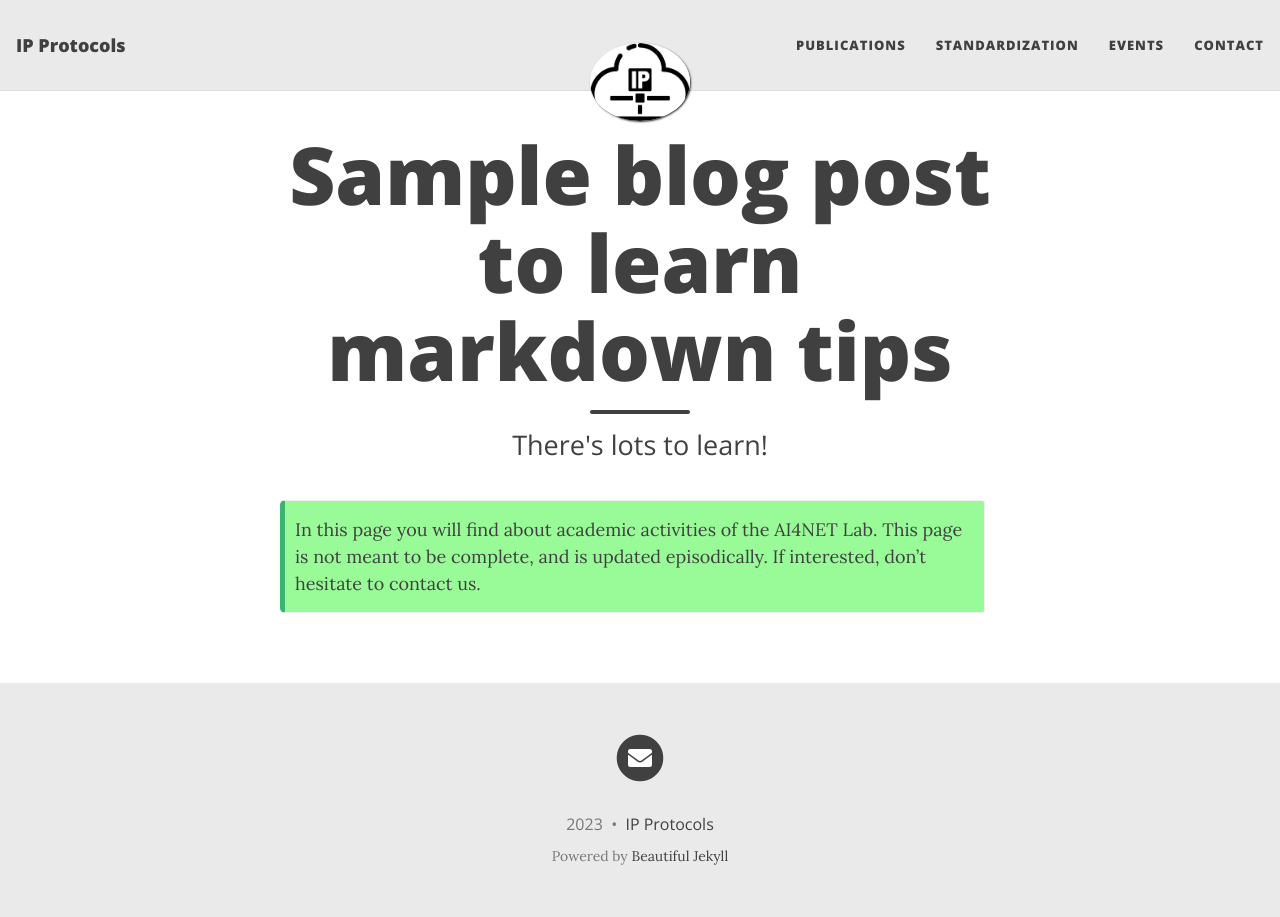
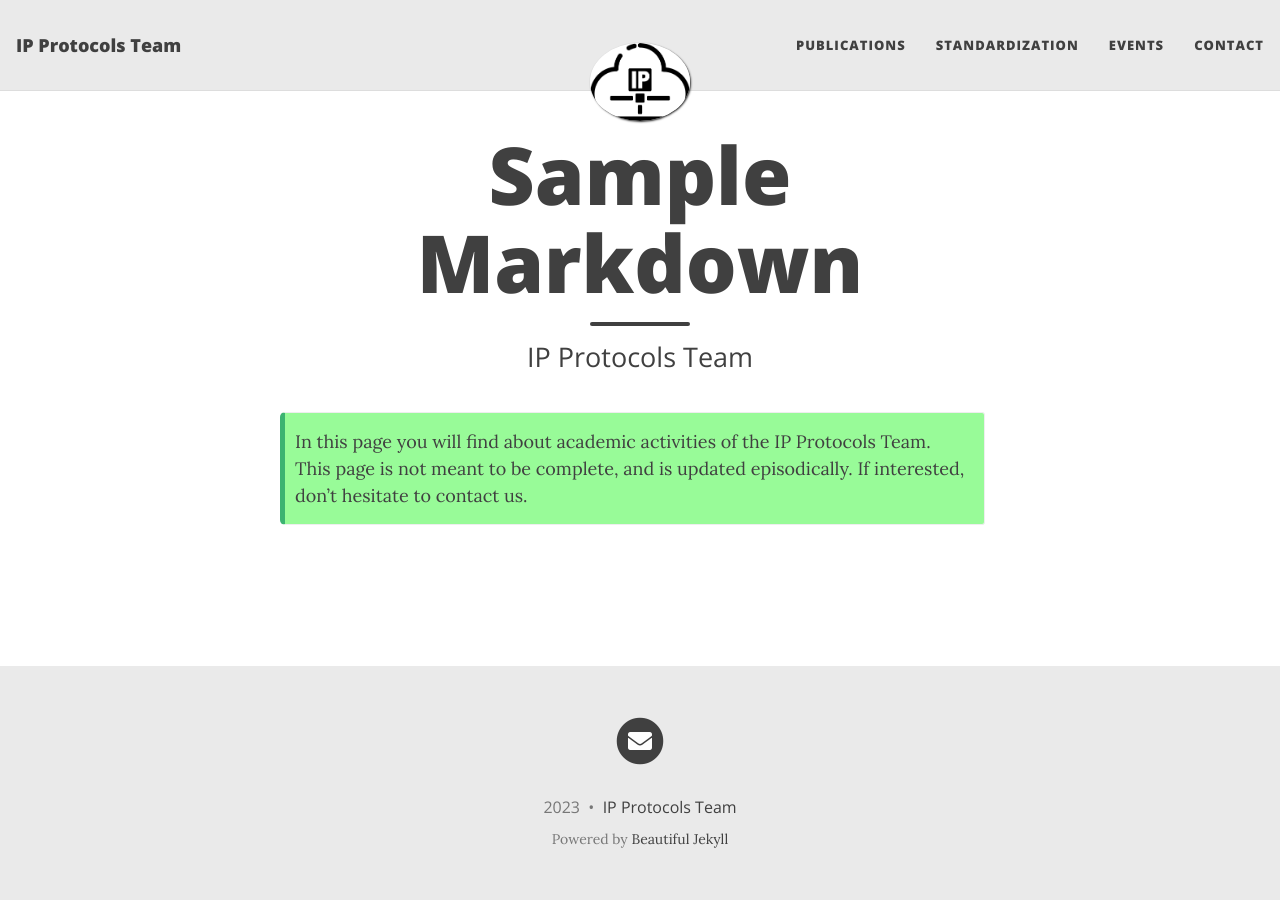
Before and after one commit to ip-protocols/ip-protocols.github.io, a Jekyll site: the page built from _posts/2020-02-28-sample-markdown.md, in a window 1280 px wide. Built offline with Jekyll 4.4.1, drawn with Linux system fonts in a browser that asks for light colours; nearby versions of some CDN libraries.

Commit message:
Name fixing
GgX

```diff
--- a/_config.yml
+++ b/_config.yml
@@ -10,7 +10,7 @@
 ############################
 
 # Name of website
-title: IP Protocols
+title: IP Protocols Team
 
 # Your name to show in the footer
 author:
@@ -96,7 +96,7 @@ share-links-active:
 
 # How to display the link to your website in the footer
 # Remove this if you don't want a link in the footer
-url-pretty: "IP Protocols"
+url-pretty: "IP Protocols Team"
 
 # Excerpt word length - Truncate the excerpt of each post on the feed page to the specified number of words
 excerpt_length: 50
--- a/_posts/2020-02-28-sample-markdown.md
+++ b/_posts/2020-02-28-sample-markdown.md
@@ -1,8 +1,8 @@
 ---
 layout: page
-title: Sample blog post to learn markdown tips
-subtitle: There's lots to learn!
+title:
+subtitle: IP Protocols Team
 ---
 
 {: .box-success}
-In this page you will find about  academic activities of the AI4NET Lab. This page is not meant to be complete, and is updated  episodically. If interested, don’t hesitate to  contact us.
+In this page you will find about  academic activities of the IP Protocols Team. This page is not meant to be complete, and is updated  episodically. If interested, don’t hesitate to  contact us.
```
